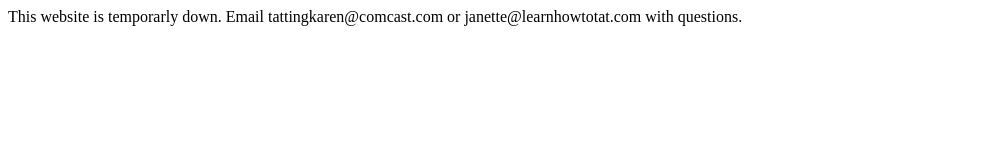
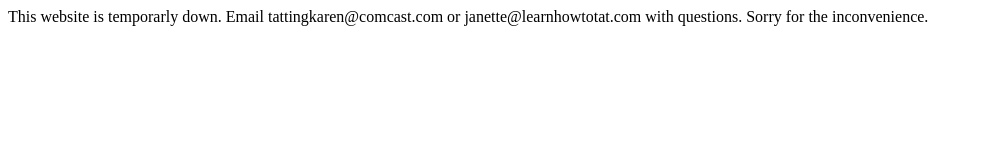
Before and after one commit to mlindysay/temp, a plain HTML site: page index.html in a window 1280 px wide. Shown: the whole page, without its empty margins (0-983 px from the left). Drawn offline with Linux system fonts and the light colour scheme.

Commit message:
Update index.html

```diff
--- a/index.html
+++ b/index.html
@@ -2,6 +2,6 @@
 	<head>
 	</head>
 	<body>
-	This website is temporarly down. Email tattingkaren@comcast.com or janette@learnhowtotat.com with questions.
+	This website is temporarly down. Email tattingkaren@comcast.com or janette@learnhowtotat.com with questions. Sorry for the inconvenience.
 	</body>
 </html>
```
